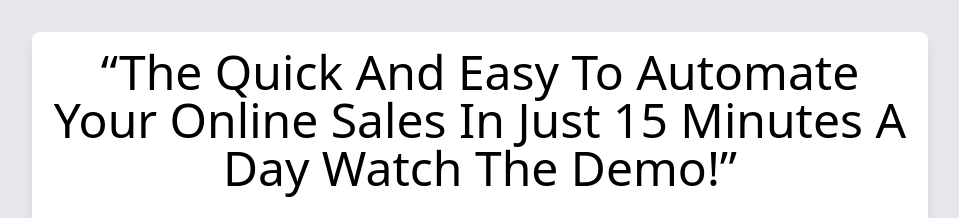
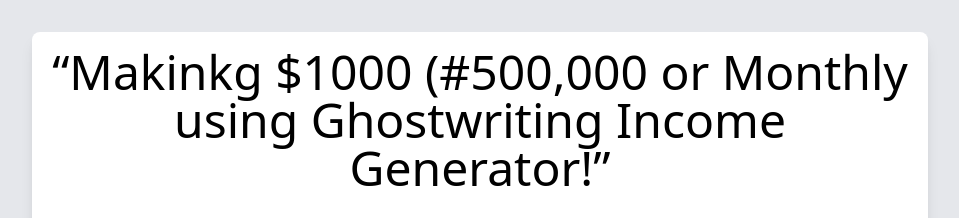
Before and after one commit to skywebinc/promote-affiliate, a plain HTML site: page index.html in a window 1280 px wide. Shown: the top 218 px of the page, without its empty margins (160-1119 px from the left). Drawn offline with nearby package versions, Linux system fonts and the light colour scheme; grey boxes are pictures that could not be loaded.

Commit message:
Update index.html

```diff
--- a/index.html
+++ b/index.html
@@ -29,8 +29,7 @@
     >
       <div class="text-3xl mb-5 px-5 md:text-5xl md:mb-7 md:px-0">
         <!-- YOUR HEADLINE  -->
-        “The Quick And Easy To Automate Your Online Sales In Just 15 Minutes A
-        Day Watch The Demo!”
+        “Makinkg $1000 (#500,000 or Monthly using Ghostwriting Income Generator!”
         <!-- (headline end) -->
       </div>
 
@@ -38,7 +37,7 @@
         <!-- YOUR VIDEO  -->
         <video
           src="https://firebasestorage.googleapis.com/v0/b/course-creator-f1a58.appspot.com/o/Go%20Video.mp4?alt=media&token=a6350bf9-3cbd-4b85-ba58-261194c244d7"
-          poster="https://i.vimeocdn.com/video/1225155242?mw=600&mh=338"
+          poster="http://gigcourse.com/wp-content/uploads/2023/04/20220831_093629_0000-1024x1024-1-1.png"
           controls
           style="width: 100%"
         ></video>
```
